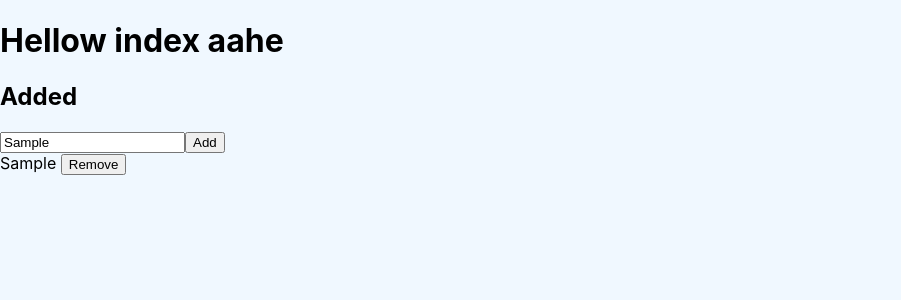
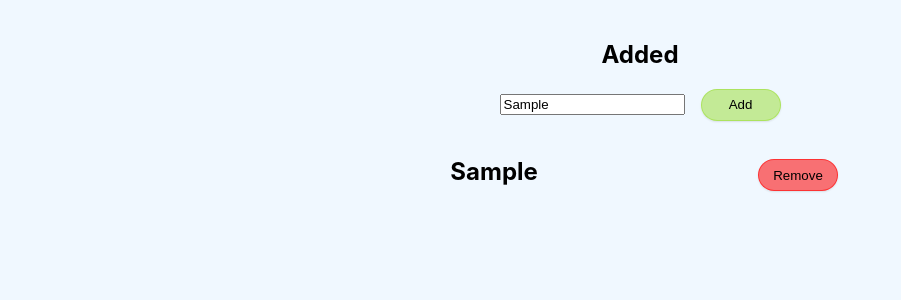
Before and after one commit to Arg85/ReactPractice, a React (Create React App) app in the folder reactpractice/: page / in a window 1280 px wide. Both pictures are taken after typing "Sample" into the empty fields and a click on the button "Add". Shown: the top 300 px of the page, without its empty margins (0-901 px from the left). Built offline with nearby package versions, Linux system fonts and the light colour scheme.

Commit message:
styled some css and used custome css variable

```diff
--- a/reactpractice/src/Components/useReducer/Index.js
+++ b/reactpractice/src/Components/useReducer/Index.js
@@ -1,6 +1,7 @@
 import React , {useReducer, useState} from 'react'
 import { data } from '../../data'
 import Modal from './Modal'
+import "./Reducer.css"
 import { v4 as uuidv4 } from 'uuid';
 import { reducer } from './Reducers';
 const defaultState={
@@ -27,14 +28,15 @@ const submitHandler=(e)=>{
     }
 }
     return (
-        <div>
-        <h1>Hellow index aahe</h1>
+        <div className="ReducerMain">
             {state.isModalOpen && <Modal closeModal={closeModal} modalContent={state.modalContent}/>}
-            <form onSubmit={(e)=>{submitHandler(e)}}>
+            <form className="ReducerForm" onSubmit={(e)=>{submitHandler(e)}}>
                 <input type="text" value={name} onChange={(e)=>{setName(e.target.value)}}/>
-                <button type="submit">Add</button>
+                <button className="ReducerFormButton btn-accent" type="submit">Add</button>
             </form>
-            {state.peoples.map((people)=>{return <li key={people.id}>{people.name} <button onClick={()=>{dispatch({type:"REMOVE_ITEM",payload:people.id})}}>Remove</button></li>})}
+           <div id="table">
+           {state.peoples.map((people)=>{return <div className="tr" key={people.id}><span className="td"><h2>{people.name}</h2></span> <button className="ReducerFormButton btn-danger td"  onClick={()=>{dispatch({type:"REMOVE_ITEM",payload:people.id})}}>Remove</button></div>})}
+           </div>
         </div>
     )
 }
--- /dev/null
+++ b/reactpractice/src/Components/useReducer/Reducer.css
@@ -0,0 +1,87 @@
+:root{
+
+}
+.ReducerMain {
+  margin: 0 auto;
+  padding: 20px;
+  width: 50%;
+  text-align: center;
+}
+.ReducerForm {
+  display: flex;
+  align-items: center;
+  justify-content: center;
+  gap: 1em;
+}
+.ReducerFormButton {
+  text-align: center;
+  min-width: 25px;
+  cursor: pointer;
+  position: relative;
+  display: inline-block;
+  width: 6em;
+  background: #93db257a;
+  background: var(--btn-clr);
+  /* background: #ff00008c; */
+  /* border: 1px solid #93db25; */
+  border: 1px solid var(--btn-clr);
+  box-shadow: 0 1px 2px rgba(0, 0, 0, 0.1);
+  border-radius: 25px;
+  padding: 0.56em;
+  -webkit-transition: all 0.6s cubic-bezier(0.165, 0.84, 0.44, 1);
+  transition: all 0.6s cubic-bezier(0.165, 0.84, 0.44, 1);
+}
+.ReducerFormButton::after {
+    content: "";
+    border-radius: 25px;
+    position: absolute;
+    z-index: -1;
+    top: 0;
+    left: 0;
+    width: 100%;
+    height: 100%;
+    box-shadow: 0 5px 15px rgba(0, 0, 0, 0.3);
+    opacity: 0;
+    -webkit-transition: all 0.6s cubic-bezier(0.165, 0.84, 0.44, 1);
+    transition: all 0.6s cubic-bezier(0.165, 0.84, 0.44, 1);
+  }
+
+  .ReducerFormButton:hover {
+    -webkit-transform: scale(1, 1);
+    transform: scale(1, 1);
+  }
+  .Lists{
+    display: flex;
+    flex-direction: column;
+    gap: 0.8em;
+    align-items: center;
+    padding: 1em;
+  }
+  .ListData{
+    /* display: flex; */
+    display: table;
+    justify-content: space-evenly;
+    align-items: center;
+    gap: 1em;
+    width: 100%;
+  }
+  #table{
+    display: table;
+    /* border-collapse: separate; */
+    border-spacing: 2em 1em;
+    width: 100%;
+}
+.tr{
+    display: table-row;
+}
+.td{
+    display: table-cell;}
+  .ReducerFormButton:hover::after {
+      opacity: 1;
+  }
+  .btn-danger{
+       --btn-clr: #ff00008c;
+  }
+  .btn-accent{
+       --btn-clr: #93db257a;
+  }
```
